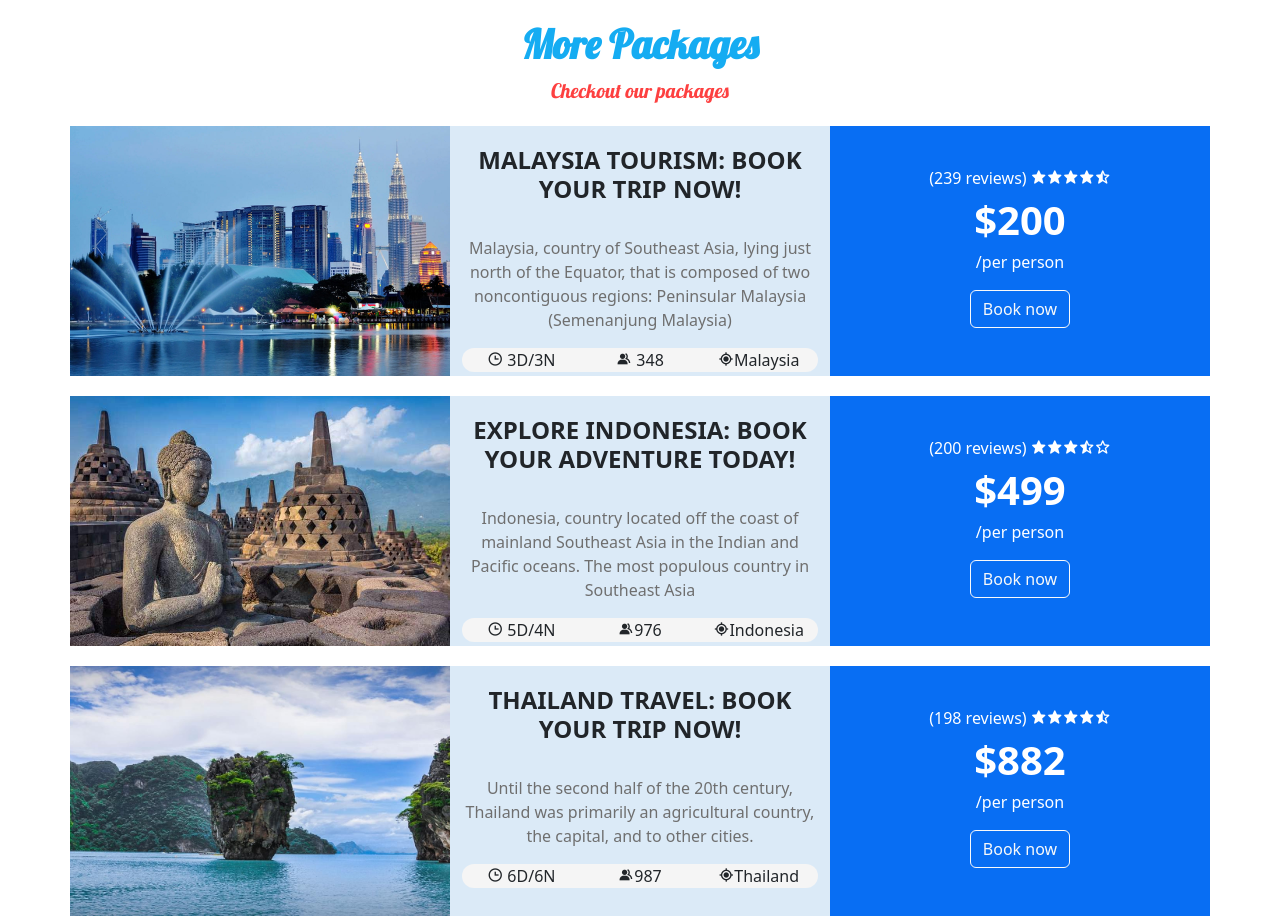
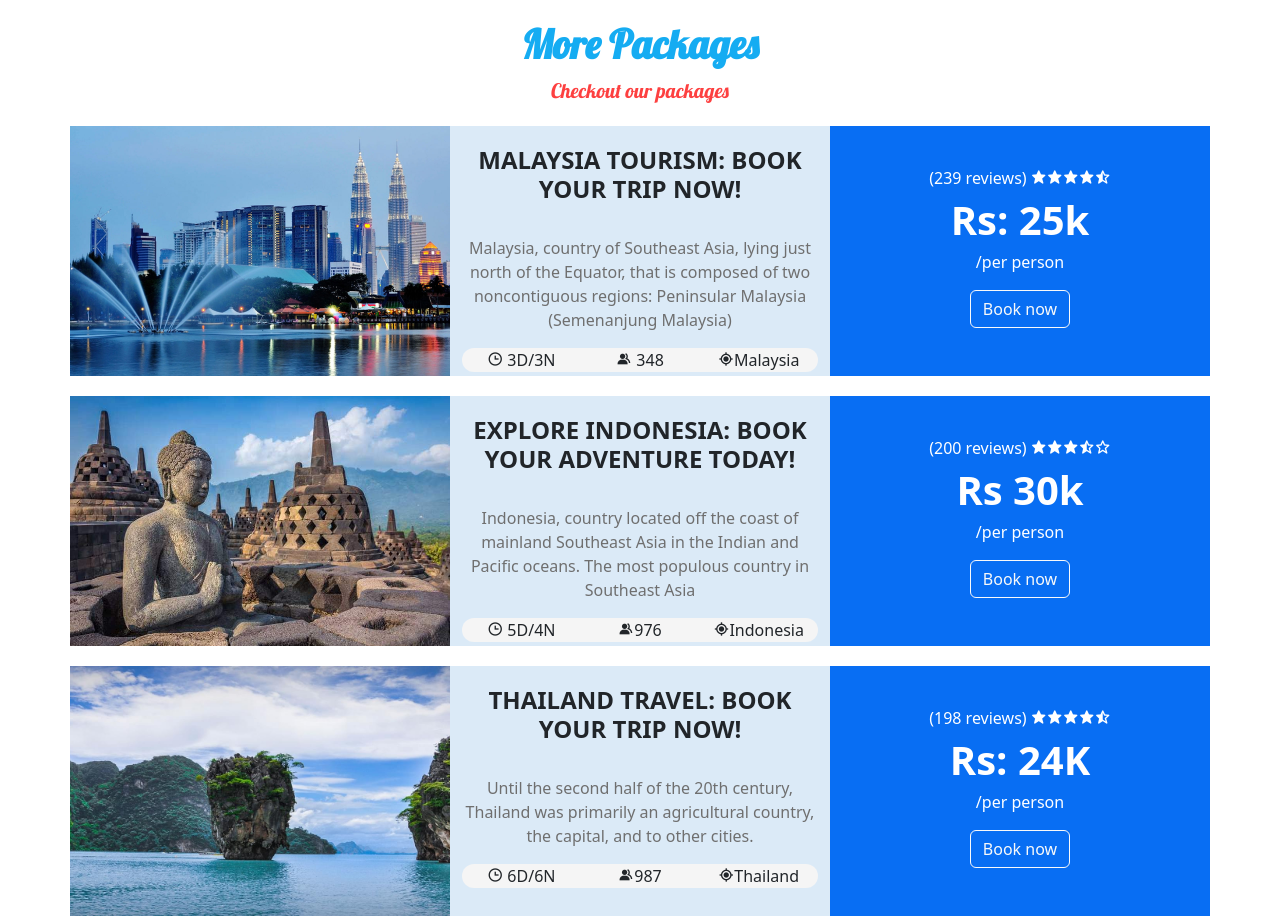
Before and after one commit to Nitish1977/Travel-And-Tourism-Website, a plain HTML site: page more.html in a window 1280 px wide. Shown: the top 919 px of the page. Drawn offline with nearby package versions, Linux system fonts and the light colour scheme; a web font is replaced by a local one.

Commit message:
Update more.html

```diff
--- a/more.html
+++ b/more.html
@@ -42,7 +42,7 @@
             <div id="third" class="col-lg-4 pkg">
                 <p>(239 reviews) <i class='bx bxs-star'></i><i class='bx bxs-star'></i><i class='bx bxs-star'></i><i
                         class='bx bxs-star'></i><i class='bx bxs-star-half'></i><br>
-                    <span class="rate">$200</span><br>
+                    <span class="rate">Rs: 25k </span><br>
                     /per person
                 </P>
                 <button type="button" class="btn btn-outline-light" onclick="book()">Book now</button>
@@ -70,7 +70,7 @@
             <div id="third" class="col-lg-4 pkg">
                 <p>(200 reviews) <i class='bx bxs-star'></i><i class='bx bxs-star'></i><i class='bx bxs-star'></i><i
                         class='bx bxs-star-half'></i><i class='bx bx-star'></i><br>
-                    <span class="rate">$499</span><br>
+                    <span class="rate">Rs 30k </span><br>
                     /per person
                 </P>
                 <button type="button" class="btn btn-outline-light" onclick="book()">Book now</button>
@@ -97,7 +97,7 @@
             <div id="third" class="col-lg-4 pkg">
                 <p>(198 reviews) <i class='bx bxs-star'></i><i class='bx bxs-star'></i><i class='bx bxs-star'></i><i
                         class='bx bxs-star'></i><i class='bx bxs-star-half'></i><br>
-                    <span class="rate">$882</span><br>
+                    <span class="rate">Rs: 24K </span><br>
                     /per person
                 </P>
                 <button type="button" class="btn btn-outline-light" onclick="book()">Book now</button>
```
